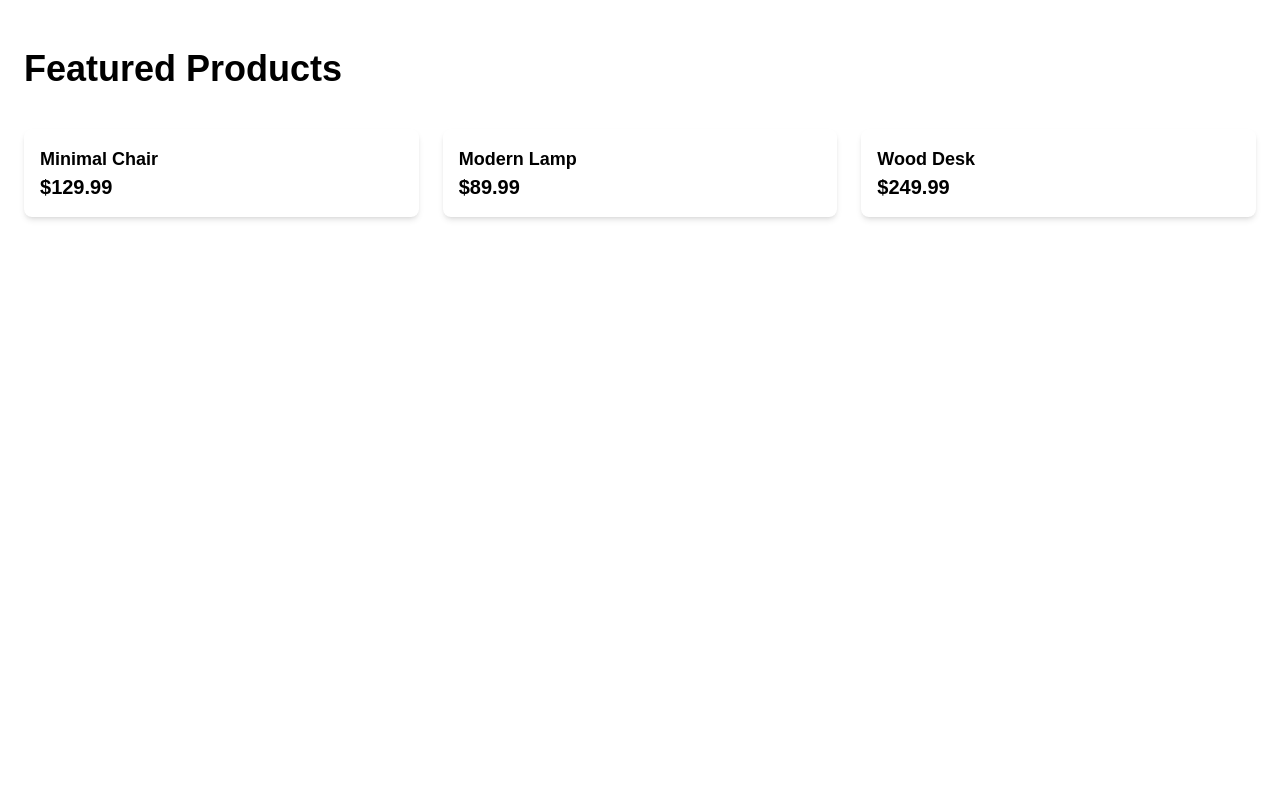
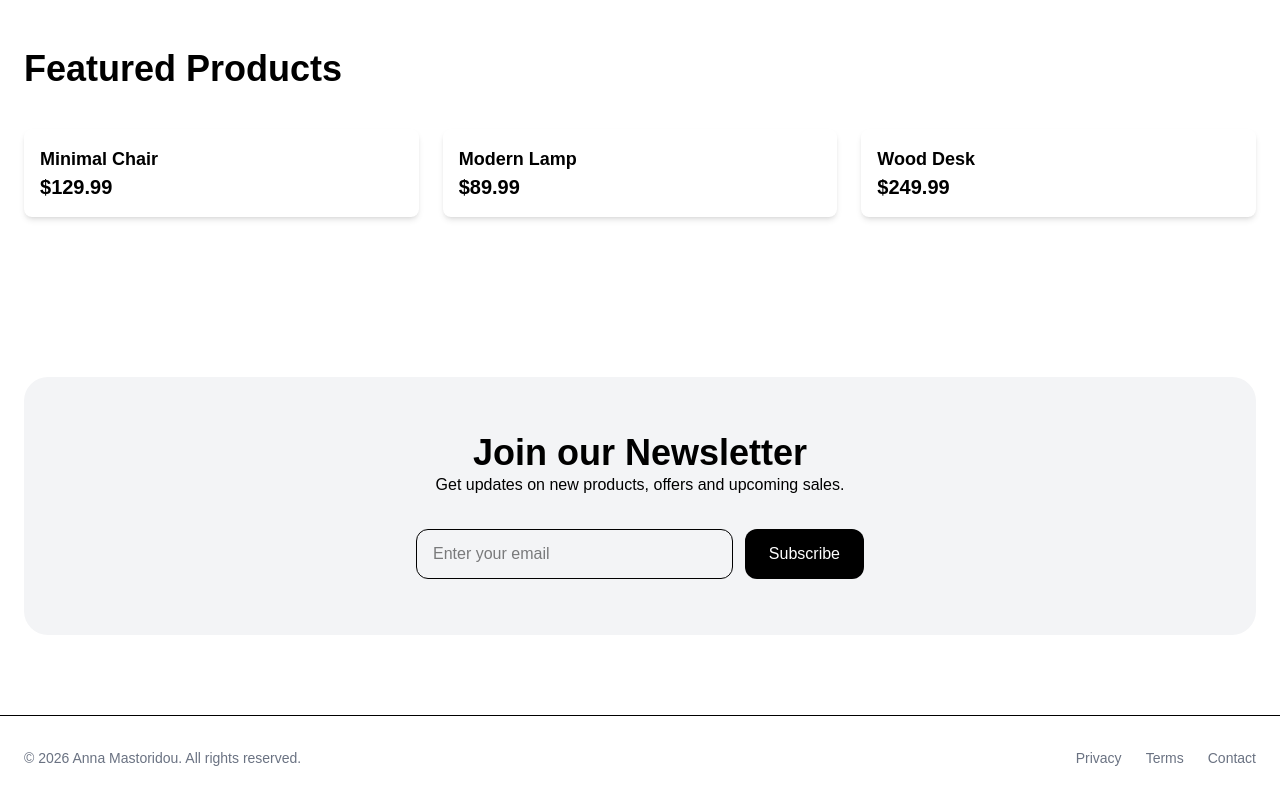
Before and after one commit to AnnaMnesia/nextjs-shopware-storefront, a Next.js app: page / in a window 1280 px wide. Shown: the part 572-1372 px from the top of the page. Before the commit the page ends 869 px from the top, so only its background shows below. Built offline with nearby package versions, Linux system fonts and the light colour scheme.

Commit message:
Add newsletter and footer

```diff
--- a/app/page.tsx
+++ b/app/page.tsx
@@ -1,4 +1,4 @@
-import { Navbar, Hero, Products } from "@/components";
+import { Navbar, Hero, Products, Newsletter, Footer } from "@/components";
 
 const Home = () => {
   return (
@@ -6,6 +6,8 @@ const Home = () => {
       <Navbar />
       <Hero />
       <Products />
+      <Newsletter />
+      <Footer />
     </main>
   );
 };
--- /dev/null
+++ b/components/Footer.tsx
@@ -0,0 +1,16 @@
+const Footer = () => {
+  return (
+    <footer className="border-t">
+      <div className="mx-auto flex max-w-7xl items-center justify-between px-6 py-8 text-sm text-gray-500">
+        <p>&copy; 2026 Anna Mastoridou. All rights reserved.</p>
+        <div className="flex gap-6">
+          <a href="#">Privacy</a>
+          <a href="#">Terms</a>
+          <a href="#">Contact</a>
+        </div>
+      </div>
+    </footer>
+  );
+};
+
+export default Footer;
--- /dev/null
+++ b/components/Newsletter.tsx
@@ -0,0 +1,23 @@
+const Newsletter = () => {
+  return (
+    <section className="mx-auto max-w-7xl px-6 py-20">
+      <div className="rounded-3xl bg-gray-100 px-8 py-14 text-center">
+        <h2 className="text-4xl font-bold">Join our Newsletter</h2>
+        <p>Get updates on new products, offers and upcoming sales.</p>
+
+        <div className="mx-auto mt-8 flex max-w-md gap-3">
+          <input
+            type="email"
+            placeholder="Enter your email"
+            className="flex-1 rounded-xl border px-4 py-3"
+          />
+          <button className="rounded-xl bg-black px-6 py-3 text-white">
+            Subscribe
+          </button>
+        </div>
+      </div>
+    </section>
+  );
+};
+
+export default Newsletter;
--- a/components/index.ts
+++ b/components/index.ts
@@ -2,3 +2,5 @@ export { default as Navbar } from "./Navbar";
 export { default as Hero } from "./Hero";
 export { default as ProductCard } from "./ProductCard";
 export { default as Products } from "./Products";
+export { default as Newsletter } from "./Newsletter";
+export { default as Footer } from "./Footer";
```
